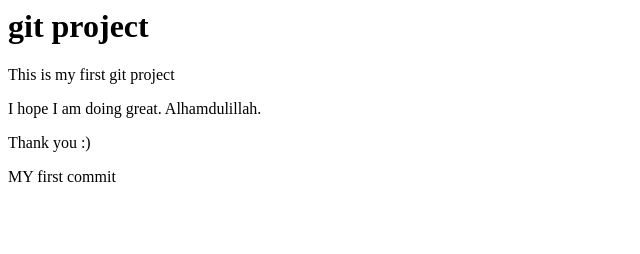
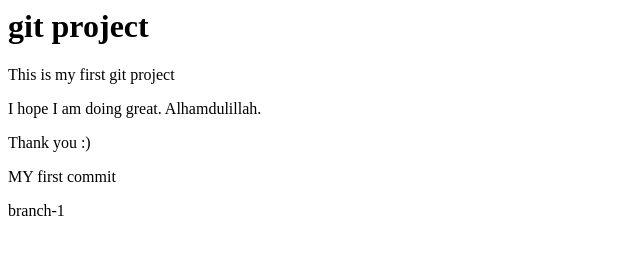
Before and after one commit to safaira/git-project-1, a plain HTML site: page index.html in a window 1280 px wide. Shown: the full height of the page, 0-640 px from the left. Drawn offline with Linux system fonts and the light colour scheme.

Commit message:
change branch-1 file

```diff
--- a/index.html
+++ b/index.html
@@ -4,4 +4,5 @@
 <p>I hope I am doing great. Alhamdulillah.</p>
 <p>Thank you :) </p>
 <p> MY first commit</p>
+<p> branch-1</p>
 </html>
```
